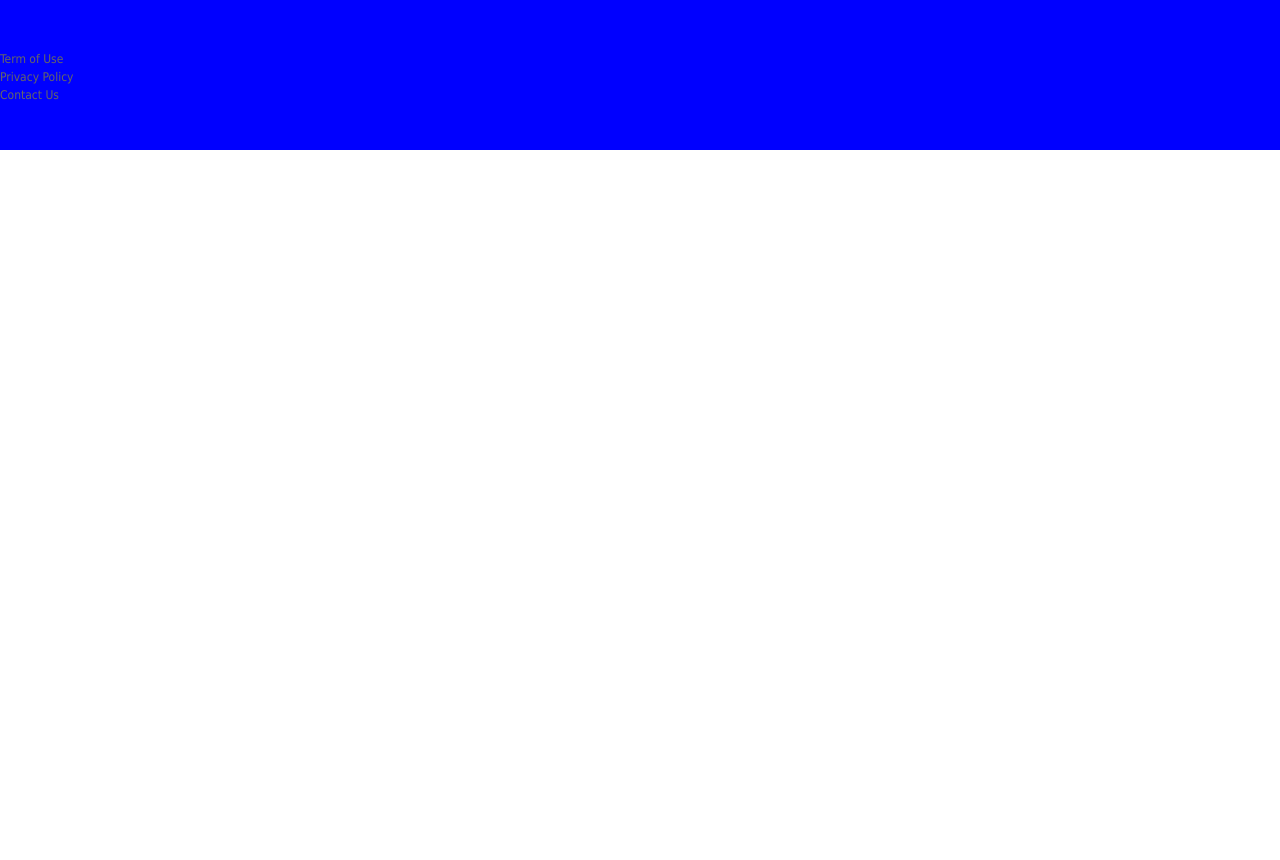
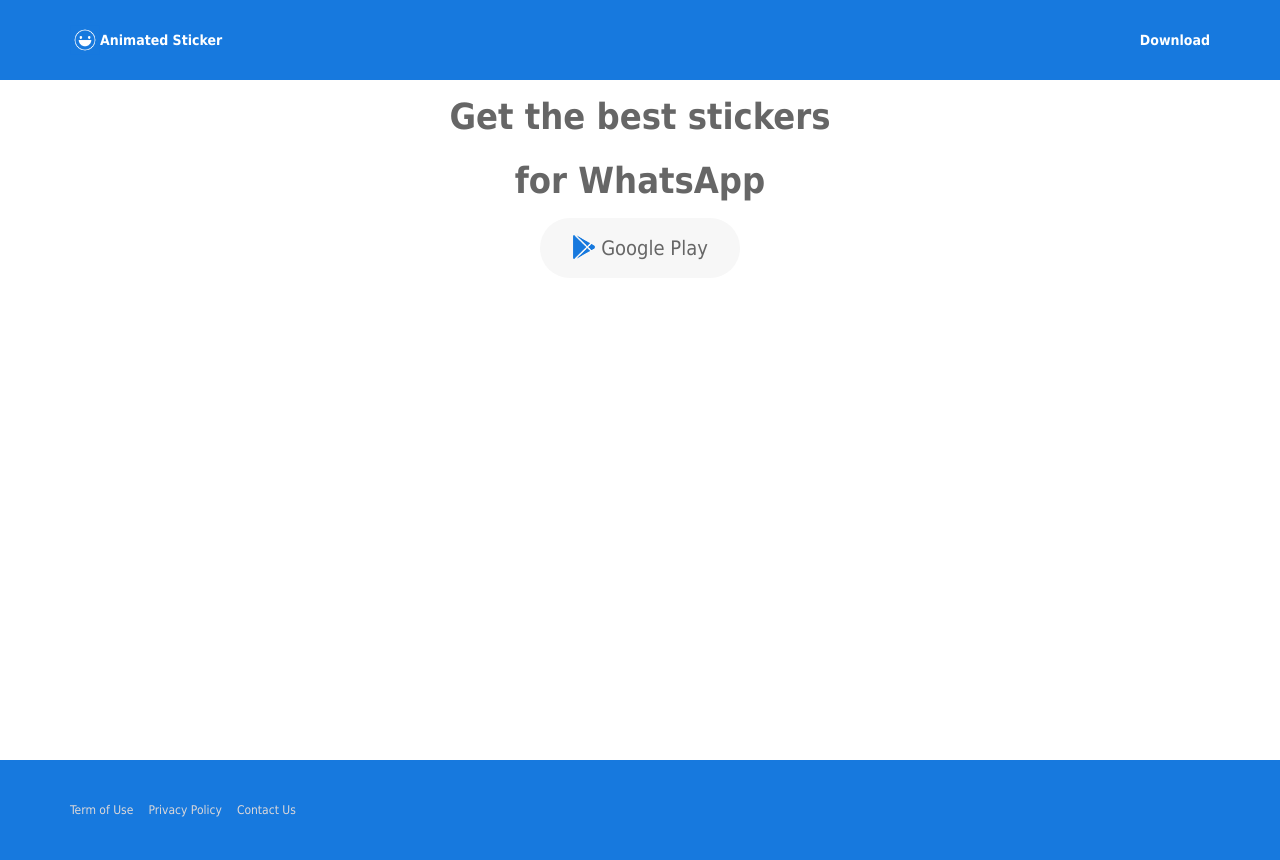
Before and after one commit to chenxiaoxuaner/chenxiaoxuaner.github.io, a plain HTML site: page index.html in a window 1280 px wide. Before the commit the page ends 800 px from the top, so only its background shows below. Drawn offline with Linux system fonts and the light colour scheme.

Commit message:
1007 1111

```diff
--- a/css/index.css
+++ b/css/index.css
@@ -1,15 +1,98 @@
+.w {
+    width: 1140px;
+    margin: auto;
+}
+/* header样式 */
 header {
-    height: 50px;
-    background-color: blue;
+    height: 80px;
+    background-color: #1779de;
+    font-weight: 700;
 }
-.banner {
-    height: 300px;
-    background-color: blue;
+header div {
+    color: #fff;
+    line-height: 80px;
+    font-size: 14px;
 }
-.content {
+header div div {
+    float: left;
+}
+header div div img {
+    width: 30px;
+    height: 30px;
+    margin-bottom: 2px;
+}
+
+header div a {
+    float: right;
+    color: #fff;
+}
+header div a:hover{
+    color: chocolate;
+}
+
+
+/* banner样式 */
+#banner {
+    height: 470px;
+    width: 1140;
+    padding-top: 10px;
+    background-color: #fff;
+    text-align: center;
+}
+#banner span {
+    margin-bottom: 10px;
+    display: block;
+    font-size: 36px;
+    font-weight: 900;
+}
+#banner a::before {
+    content: '';
+    display: inline-block;
+    width: 24px;
+    height: 24px;
+    vertical-align: middle;
+    margin: 0 5px 5px 0;
+    background-image: url(../image/google_play.png);
+    background-repeat: no-repeat;
+}
+#banner a {
+    display: inline-block;
+    cursor: pointer;
+    text-align: center;
+    font-size: 20px;
+    width: 200px;
+    height: 60px;
+    line-height: 60px;
+    border-radius: 100px;
+    text-decoration: none;
+    background-color: #f7f7f7;
+}
+#banner a:hover {
+    color: chocolate;
+}
+
+
+
+#content {
     height: 200px;
 }
+
+/* footer内容 */
 footer {
     height: 100px;
-    background-color: blue;
+    background-color: #1779de;
 }
+footer div {
+    line-height: 100px;
+
+}
+footer div ul li {
+    float: left;
+    margin-right: 15px;
+
+}
+
+footer div ul li a {
+    color: #ddd8d8;
+
+}
--- a/index.html
+++ b/index.html
@@ -8,27 +8,49 @@
     <meta name="keywords" content="#"/>
     <title>Animated Sticker for WhatsApp</title>
     <!-- favicon图标 -->
-    <link rel="shortcut icon" href="#">
+    <link rel="shortcut icon" href="favicon.ico">
     <link rel="stylesheet" href="css/base.css">
     <link rel="stylesheet" href="css/index.css">
 </head>
 <body>
     <div>
-        <header></header>
-        <div id="banner"></div>
+        <!-- header内容部分 -->
+        <header>
+            <div class="w">
+                <div>
+                    <img src="image/logo.png" alt="">
+                </div>
+                <div>
+                    <span>Animated Sticker</span>
+                </div>
+                <a href="#">Download</a>
+            </div>
+        </header>
+
+        <!-- banner内容 -->
+        <div class="w" id="banner">
+            <span>Get the best stickers</span>
+            <span>for WhatsApp</span>
+            <a href="#">Google Play</a>
+        </div>
         <div id="content"></div>
+
+        <!-- footer部分内容 -->
         <footer>
+            <div class="w">
                 <ul>
                     <li>
-                    <a href="#">Term of Use</a>
+                        <a href="terms.html">Term of Use</a>
                     </li>
                     <li>
-                    <a href="#">Privacy Policy</a>
+                        <a href="privacy.html">Privacy Policy</a>
                     </li>
                     <li>
                         <a href="#">Contact Us</a>
                     </li>
                 </ul>
+            </div>
+
         </footer>
     </div>
 
```
Also changed, not shown: privacy.html (added, +12 -0 lines), terms.html (added, +13 -0 lines), favicon.ico (added), image/google_play.png (added), image/logo.png (added). Lines whose indentation alone changed are shown as unchanged.
